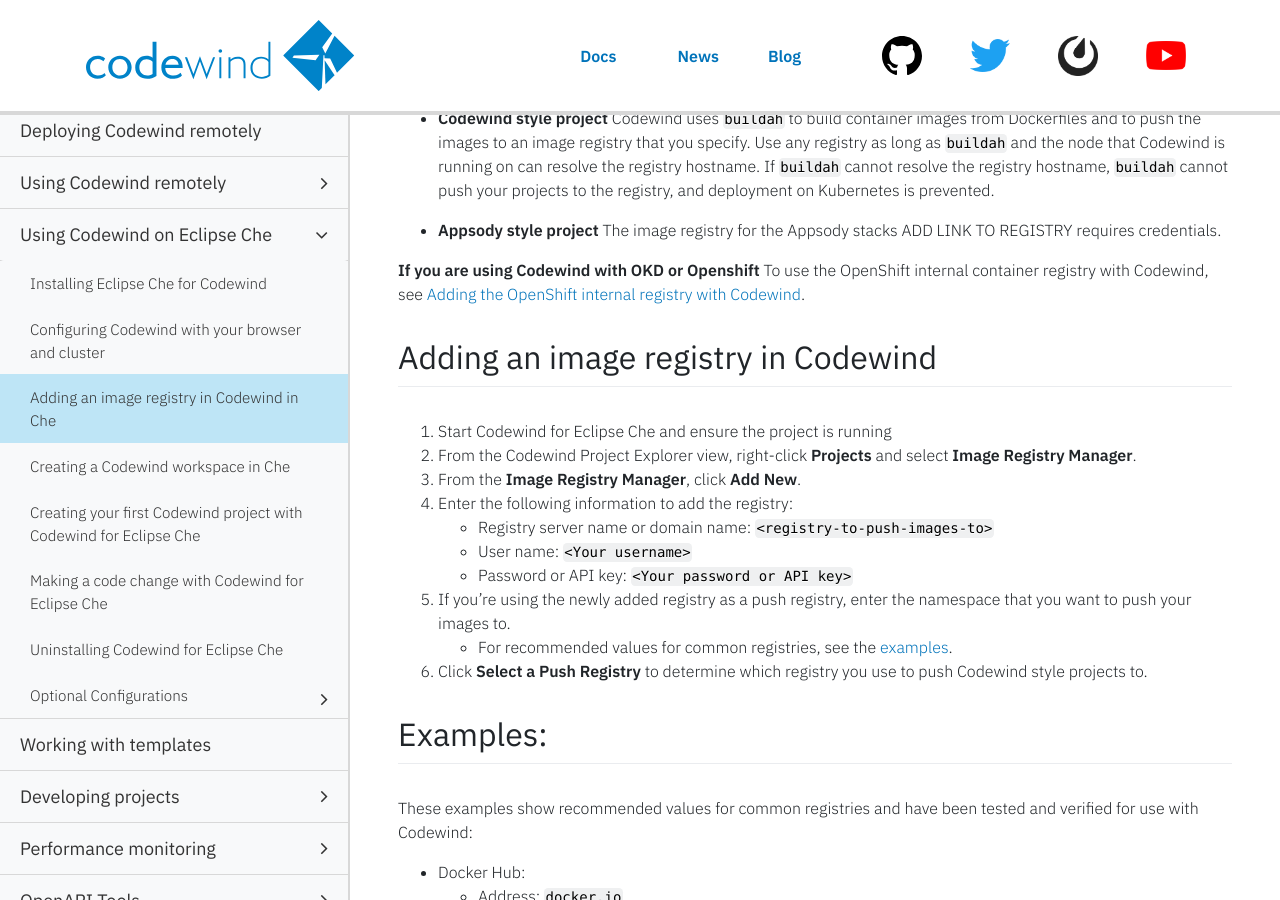
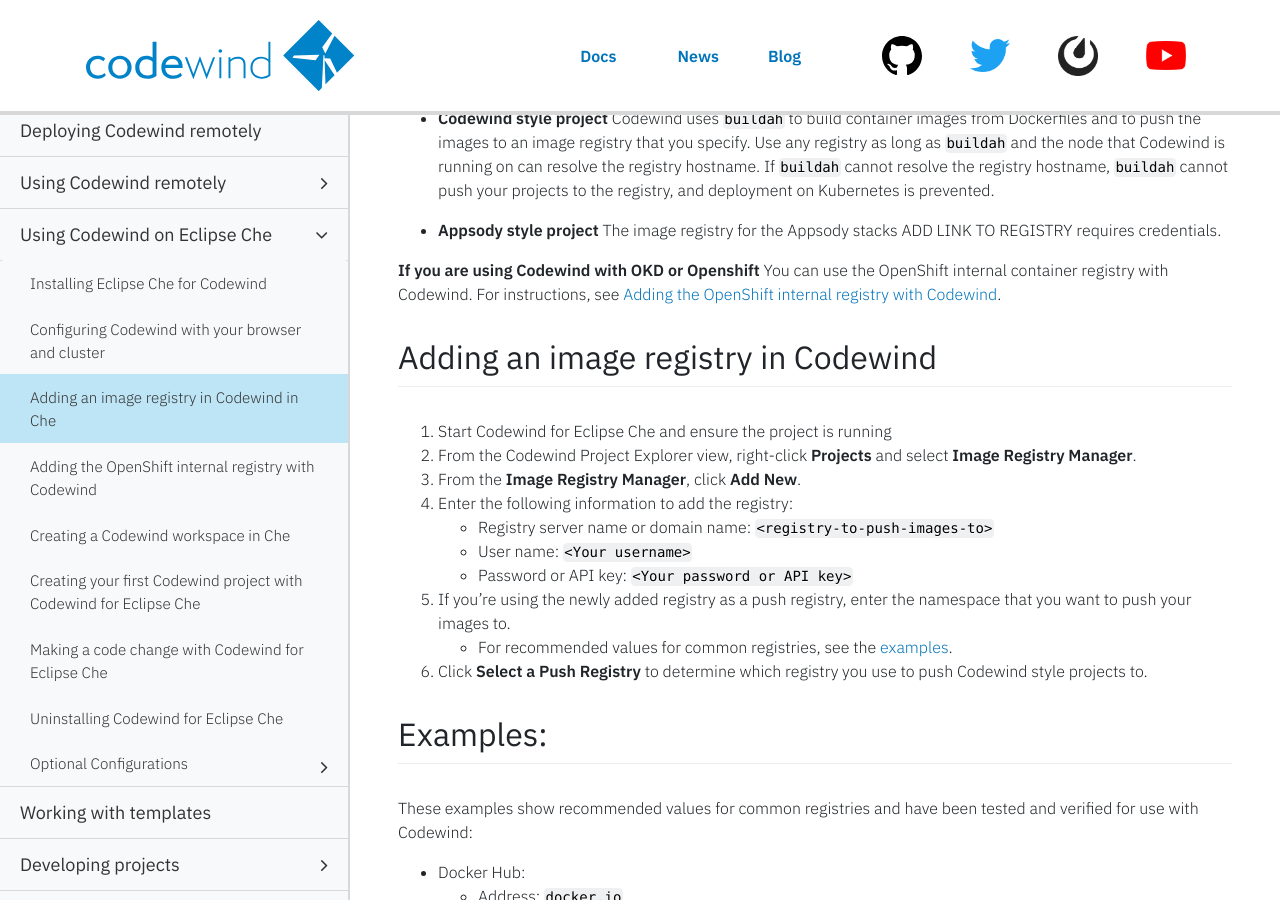
Before and after one commit to eclipse-archived/codewind-docs, a Jekyll site: the page built from docs/_documentations/che-setupregistries.md, in a window 1280 px wide and 900 px high, scrolled down 589 px. Built offline with Jekyll 4.4.1, drawn with Linux system fonts in a browser that asks for light colours; nearby versions of some CDN libraries; comment, search, counter and statistics services are not loaded.

Commit message:
moving openshift internal reg out of optional configs
Signed-off-by: MelHopper <melanieh@uk.ibm.com>

```diff
--- a/docs/_data/docstoc.yml
+++ b/docs/_data/docstoc.yml
@@ -55,6 +55,9 @@
     url: che-browserconfig.html
   - title: 'Adding an image registry in Codewind in Che'
     url: che-setupregistries.html
+  - title: 'Adding the OpenShift internal registry with Codewind'
+    url: openshiftregistry.html
+
   - title: 'Creating a Codewind workspace in Che'
     url: che-createcodewindworkspace.html
   - title: 'Creating your first Codewind project with Codewind for Eclipse Che'
@@ -69,8 +72,7 @@
       url: che-tektonpipelines.html
     - title: 'OpenShift Do (odo) support in Codewind'
       url: che-odo-support.html
-    - title: 'Adding the OpenShift internal registry with Codewind'
-      url: openshiftregistry.html
+
 
 
 
--- a/docs/_documentations/che-setupregistries.md
+++ b/docs/_documentations/che-setupregistries.md
@@ -27,7 +27,7 @@ You must [add the image registry](#adding-an-image-registry-in-codewind) to Code
 
 - **Appsody style project** The image registry for the Appsody stacks ADD LINK TO REGISTRY requires credentials.
 
-**If you are using Codewind with OKD or Openshift** To use the OpenShift internal container registry with Codewind, see [Adding the OpenShift internal registry with Codewind](openshiftregistry.html).
+**If you are using Codewind with OKD or Openshift** You can use the OpenShift internal container registry with Codewind. For instructions, see [Adding the OpenShift internal registry with Codewind](openshiftregistry.html).
 
 ## Adding an image registry in Codewind
 
```
